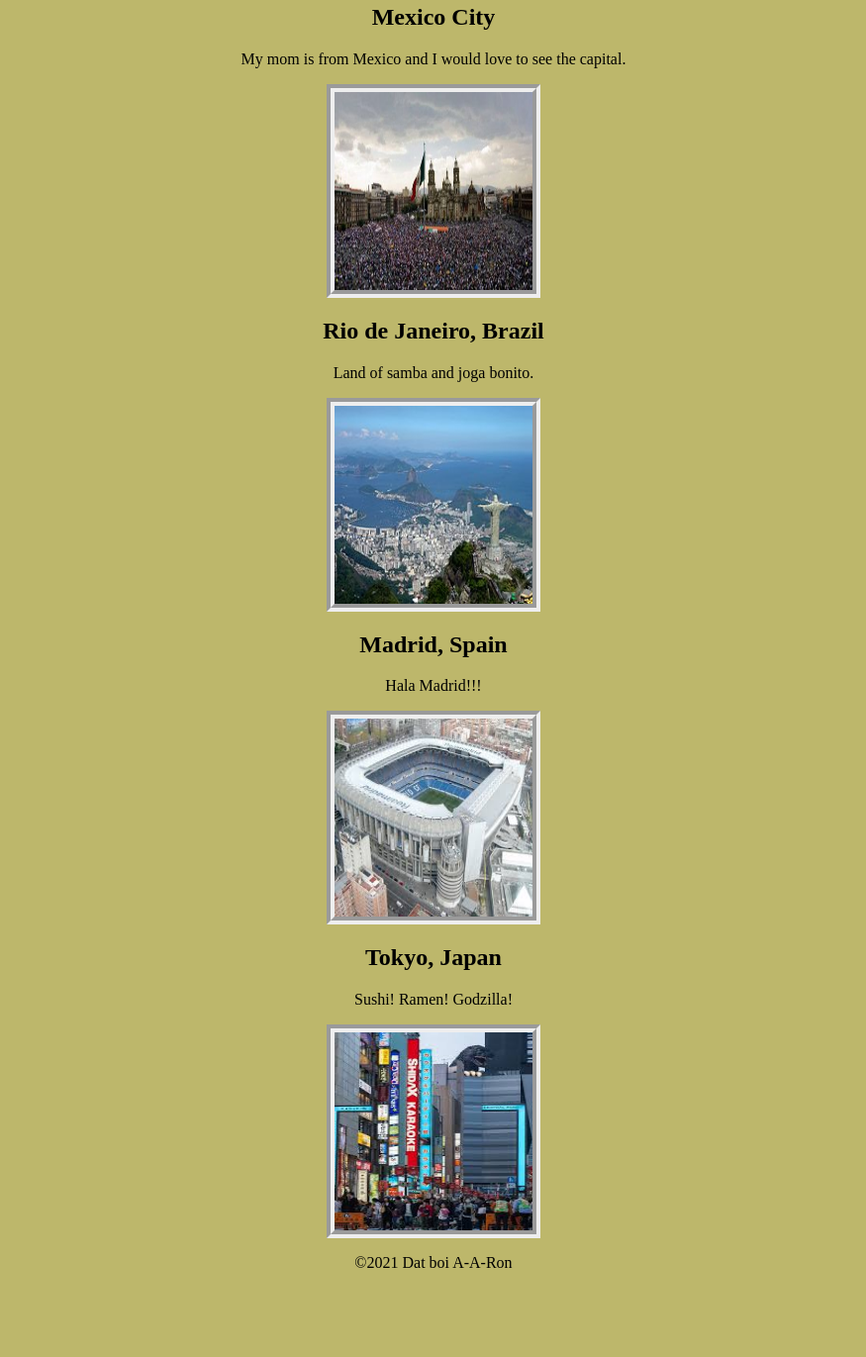
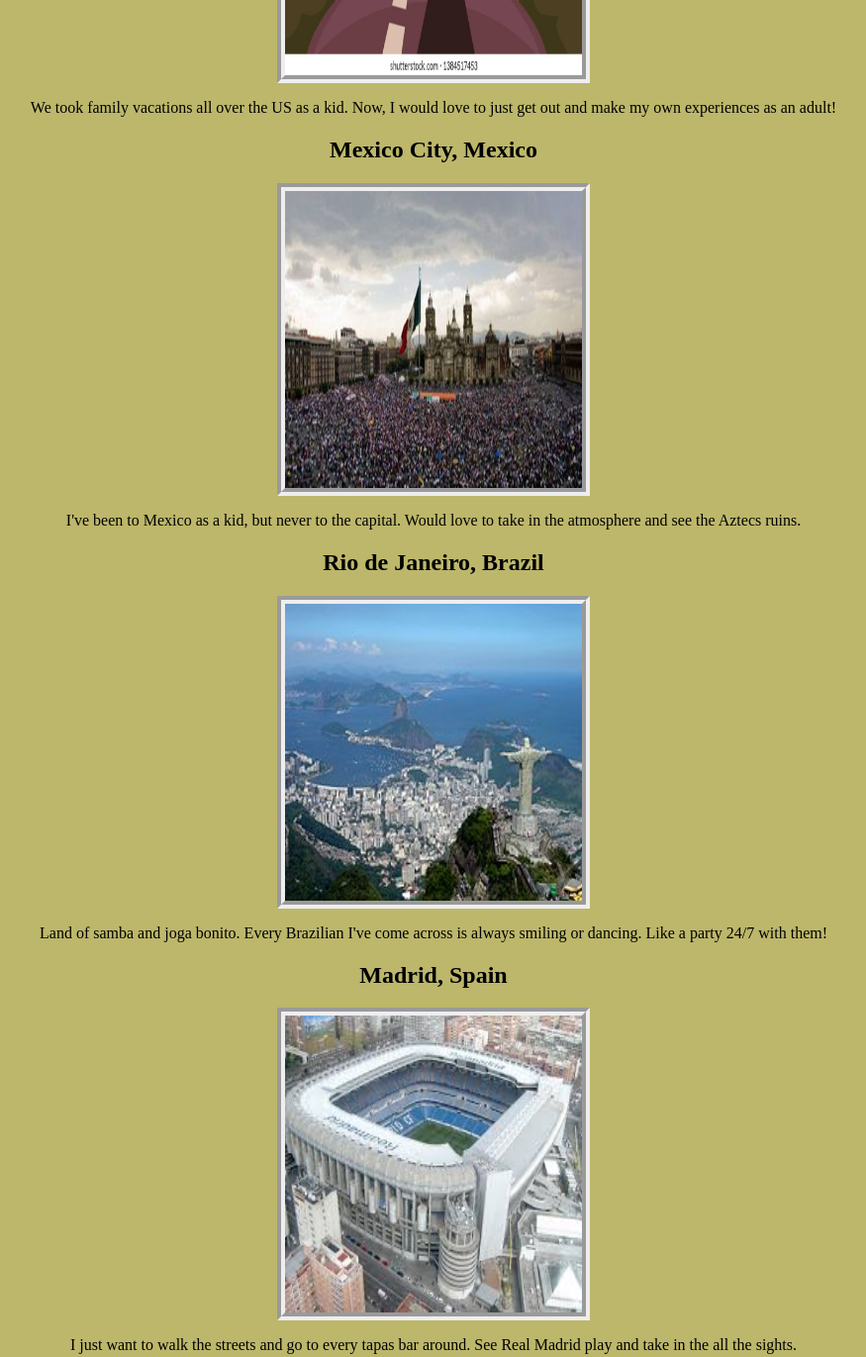
Before and after one commit to aegar02/Assignment-4-HTML-CSS, a plain HTML site: page index.html in a window 1280 px wide. Shown: the part 517-1888 px from the top of the page at 99% size, without its empty margins (202-1077 px from the left). Before the commit the page ends 1843 px from the top, so only its background shows below. Drawn offline with Linux system fonts and the light colour scheme.

Commit message:
added video.

```diff
--- a/html-me-something/styles.css
+++ b/html-me-something/styles.css
@@ -1,2 +1,4 @@
 body {
+    margin: auto;
+    background-color: darkgray;
 }
--- a/index.html
+++ b/index.html
@@ -27,36 +27,40 @@
         </nav>
         <img src=" images/Travel.jpeg"
              alt="Van riding into the sunset.">
+        <p>We took family vacations all over the US as a kid. Now, I would love to just get out and make my own experiences as an adult!</p>
+
 
     </header>
     <main>
         <article>
-            <h2>Mexico City</h2>
-            <p>My mom is from Mexico and I would love to see the capital.</p>
+            <h2>Mexico City, Mexico</h2>
             <img src="images/MexicoCity.jpeg" alt="Zocalo Square of Mexico City." class="center">
+            <p>I've been to Mexico as a kid, but never to the capital. Would love to take in the atmosphere and see the Aztecs ruins.</p>
         </article>
 
         <article>
             <h2>Rio de Janeiro, Brazil</h2>
-            <p>Land of samba and joga bonito.</p>
             <img src="images/RioDeJaneiro.jpeg" alt="Christ Redeemer overlooking Rio." class="center">
+            <p>Land of samba and joga bonito. Every Brazilian I've come across is always smiling or dancing. Like a party 24/7 with them!</p>
         </article>
 
         <article>
             <h2>Madrid, Spain</h2>
-            <p>Hala Madrid!!!</p>
             <img src="images/Madrid.jpeg" alt="Read Madrid FC stadium Santiago Bernabeu." class="center">
+            <p>I just want to walk the streets and go to every tapas bar around. See Real Madrid play and take in the all the sights.</p>
         </article>
 
         <article>
             <h2>Tokyo, Japan</h2>
-            <p>Sushi! Ramen! Godzilla!</p>
             <img src="images/Tokyo.jpeg" alt="Godzilla head overlooking downtown Tokyo." class="center">
+            <p>Sushi! Ramen! Godzilla! Just looks like a spot where something is always happening.</p>
         </article>
+        <iframe width="560" height="315" src="https://www.youtube.com/embed/V1508wboZXk" title="YouTube video player" frameborder="0" allow="accelerometer; autoplay; clipboard-write; encrypted-media; gyroscope; picture-in-picture" allowfullscreen></iframe>
+
 
     </main>
     <footer>
-        <p>&copy;2021 Dat boi A-A-Ron</p>
+        <p style="text-align:left">&copy;2021 Dat boi A-A-Ron</p>
     </footer>
 
 </body>
--- a/styles.css
+++ b/styles.css
@@ -40,8 +40,8 @@ p{
 img {
     border-style: groove;
     border-width: 8px;
-    height: 200px;
-    width: 200px;
+    height: 300px;
+    width: 300px;
     margin: auto;
     display: block;
 }
```
Also changed, not shown: 2 other files.
